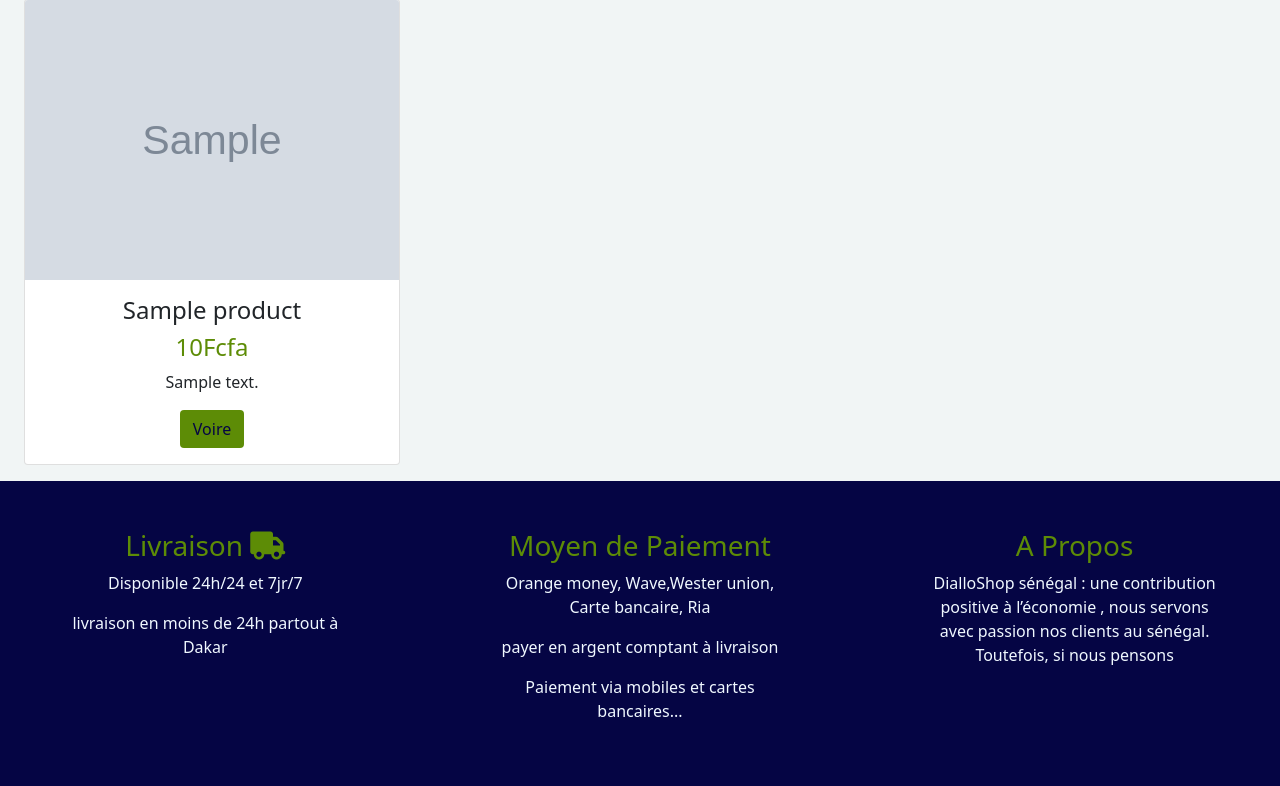
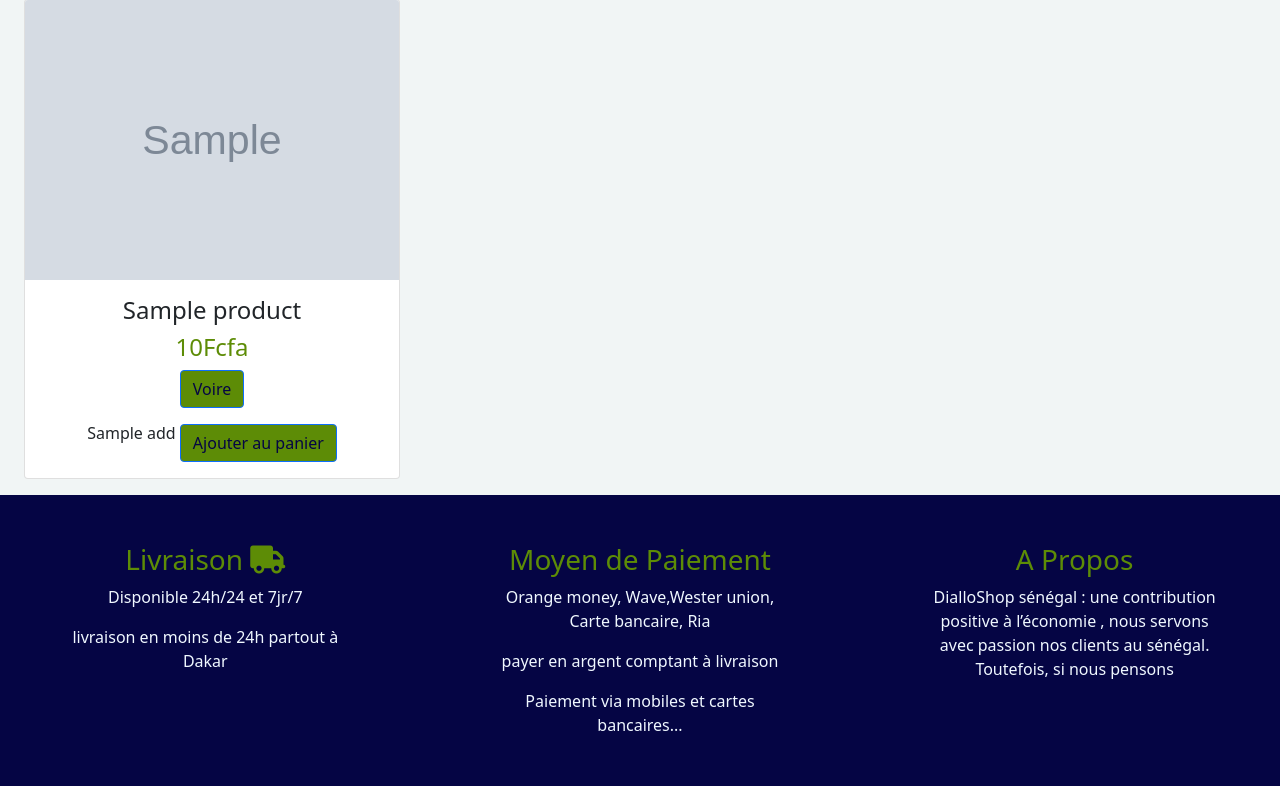
Before and after one commit to Bonde98/Ecommerce-suite_pd_10, a Django app: template Bonde/templates/index.html in a window 1280 px wide. Shown: the part 292-1078 px from the top of the page. Run offline with Django 4.2, Linux system fonts and the light colour scheme; the template is opened without the code that fills it: most values are stand-ins (such as "Sample title", 1, 10 or a date in 2020); grey boxes marked "Sample" are stand-in pictures.

Commit message:
Travaille du 20/09/2022

```diff
--- a/Bonde/settings.py
+++ b/Bonde/settings.py
@@ -28,7 +28,7 @@ SECRET_KEY = 'django-insecure-bzh+a&4@w&%ly57b@bs*b^#g4qixe!r)2e-9g$(wzo5&ai7f&f
 
 DEBUG = True
 
-ALLOWED_HOSTS = ['web-production-511a.up.railway.app']
+#ALLOWED_HOSTS = ['web-production-511a.up.railway.app']
 
 
 # Application definition
--- a/Bonde/templates/partials/product-card.html
+++ b/Bonde/templates/partials/product-card.html
@@ -6,8 +6,14 @@
       <div class="card-body"  >
         <h4 class="card-title">{{ product.name }}</h4>
         <h4 class="card-text" style="color: rgb(93 , 140 , 6);"> {{ product.price }}Fcfa</h4>
-        <p class="card-text">{{ product.description }}</p>
-        <a href="{{ product.get_absolute_url }}" class="btn"> Voire</a>
+
+        <a href="{{ product.get_absolute_url }}" class="btn btn-primary"> Voire</a>
+
+        <form action="{% url 'cart_add' product.id %}" method="post">
+          {% csrf_token %}
+          {{ add }}
+          <button type="submit" class="btn btn-primary mt-3">Ajouter au panier</button>
+        </form>
 
       </div>
     </div>
--- a/cart/forms.py
+++ b/cart/forms.py
@@ -9,3 +9,9 @@ class CartAddProductForm(forms.Form):
         choices=PRODUCT_QUANTITY_CHOICES, coerce=int, label="Quantité")
     override = forms.BooleanField(
         required=False, initial=False, widget=forms.HiddenInput)
+
+
+
+class CartAddForm(forms.Form):
+    override = forms.BooleanField(
+        required=False, initial=False, widget=forms.HiddenInput)
--- a/shop/urls.py
+++ b/shop/urls.py
@@ -1,5 +1,5 @@
 
-from operator import index
+
 from django.urls import path
 
 from .views import ProductDetail, ProductList,  index
```
Also changed, not shown: cart/views.py (+13 -1 lines), shop/views.py (+14 -7 lines), db.sqlite3.
